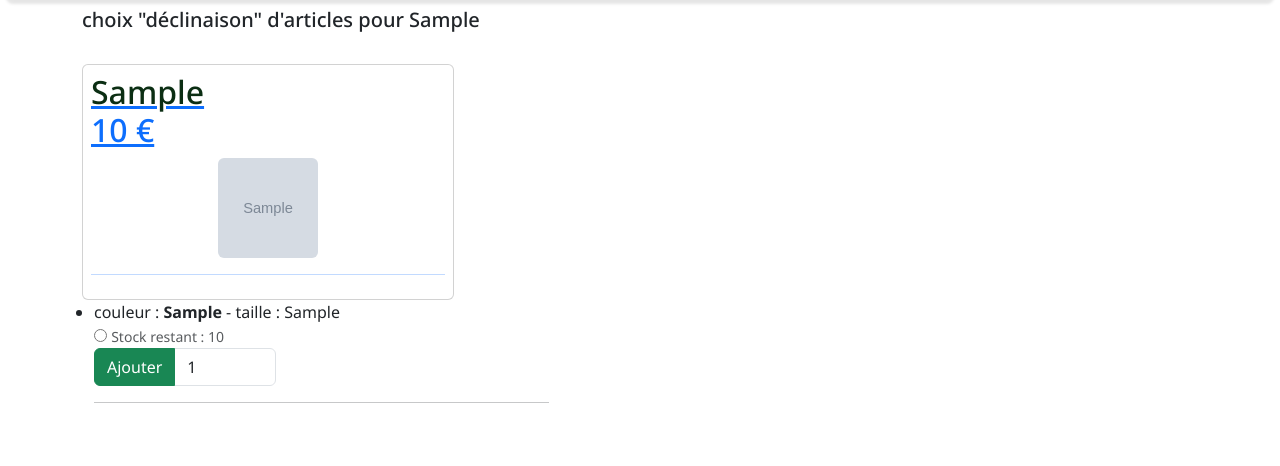
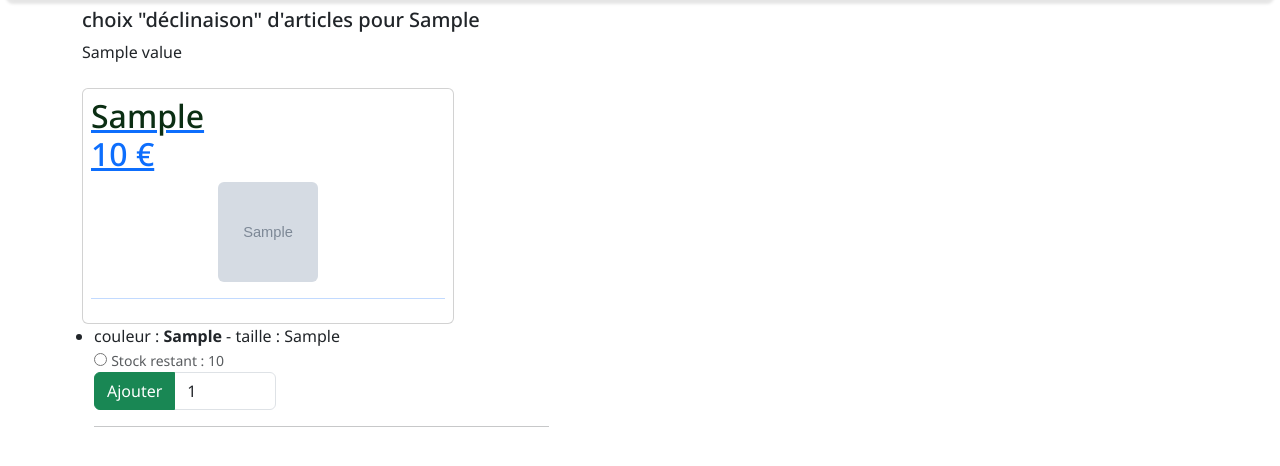
Before and after one commit to jbfroehl-iut90/SAE345_DIW, a Flask app: template templates/client/boutique/declinaison_article.html in a window 1280 px wide. Shown: the part 124-590 px from the top of the page. Run offline with Flask 3, Linux system fonts and the light colour scheme; the template is opened without the code that fills it: most values are stand-ins (such as "Sample title", 1, 10 or a date in 2020); grey boxes marked "Sample" are stand-in pictures; some libraries are stand-ins or nearby versions.

Commit message:
Update declinaison_article.html

```diff
--- a/templates/client/boutique/declinaison_article.html
+++ b/templates/client/boutique/declinaison_article.html
@@ -1,6 +1,12 @@
 {% extends "client/layout_client.html" %}
 {% block body %}
    <h5>choix "déclinaison" d'articles pour {{ article.libelle_equipement }}</h5>
+
+    {% for item in declinaisons2 %}
+        {% for value in declinaisons2[item] %}
+            {{ value }}
+        {% endfor %}
+    {% endfor %}
 
     <div class="container">
         <div class="row align-self-right">
```
